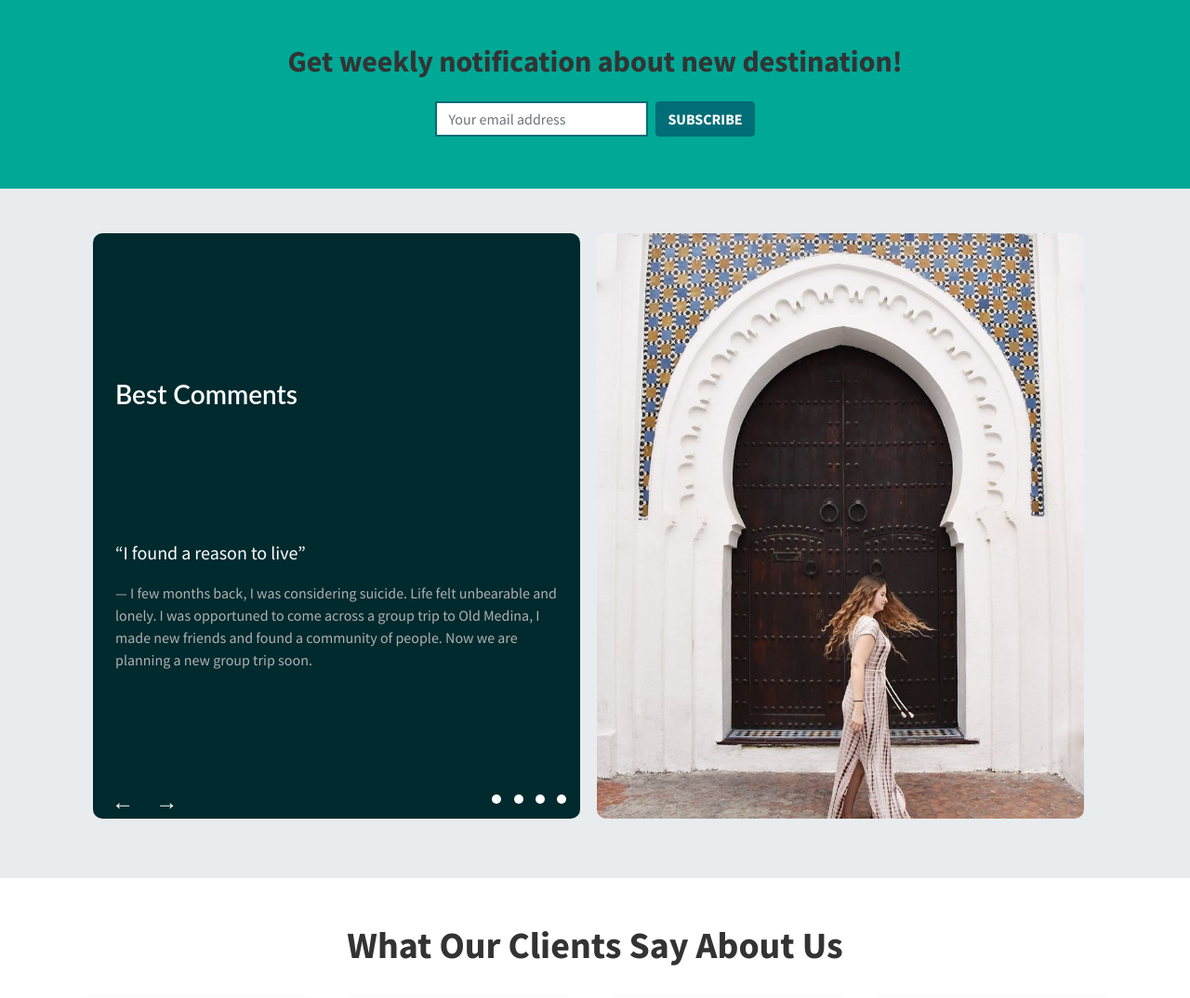
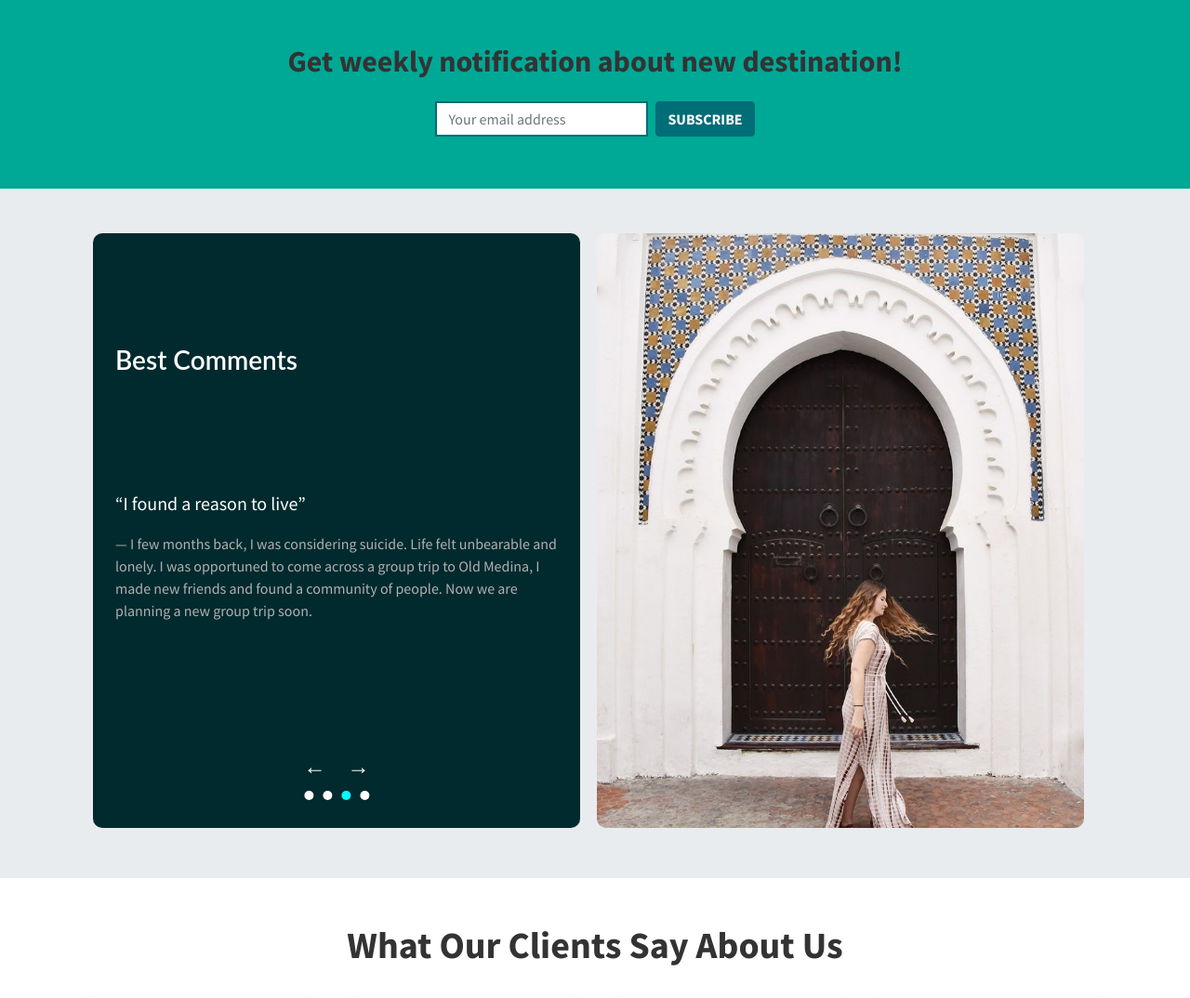
Before and after one commit to DevZakariaAz/PFE-Solicode, a PHP site: page /HomePage.html in a window 1280 px wide. Shown: the part 2931-4005 px from the top of the page at 93% size. Run offline with PHP 8.4, Linux system fonts and the light colour scheme; some libraries are stand-ins or nearby versions.

Commit message:
update in section best comments and add some picturs

```diff
--- a/Codage/HomePage.html
+++ b/Codage/HomePage.html
@@ -183,15 +183,16 @@
                                 new friends and found a community of people. Now we are planning a new group trip soon.
                             </footer>
                         </blockquote>
-                        <div class="navigation-arrows">
-                            <span class="arrow left-arrow"><a href="">&larr;</a> </span>
-                            <span class="arrow right-arrow"><a href="">&rarr;</a></span>
-                        </div>
-                        <div class="pagination-dots mt-2">
-                            <span class="dot"></span>
-                            <span class="dot"></span>
-                            <span class="dot"></span>
-                            <span class="dot"></span>
+                        <div class="navigation-arrows"><div>
+                            <span class="arrow left-arrow"><a href="#">&larr;</a></span>
+                            <span class="arrow right-arrow"><a href="#">&rarr;</a></span>
+                            </div>
+                            <div class="pagination-dots mt-2">
+                                <span class="dot"></span>
+                                <span class="dot"></span>
+                                <span class="dot" style="background-color: aqua;"></span>
+                                <span class="dot"></span>
+                            </div>
                         </div>
                     </div>
                 </div>
--- a/Codage/indexPage.css
+++ b/Codage/indexPage.css
@@ -286,7 +286,7 @@ body {
         /* gap: 71px; */
 
         width: 524px;
-        height: 630px;
+        height: 640px;
 
         /* Dark text color */
         background: #002A2E;
@@ -332,22 +332,27 @@ body {
 
 .navigation-arrows {
     position: absolute;
-    bottom: 0px;
-    left: 10px;
+    bottom: 30px;
+    /* Adjust to move above the dots */
+    left: 50%;
+    transform: translateX(-50%);
+    display: flex;
+    flex-direction: column;
+    align-items: center;
 }
 
 .arrow a {
     cursor: pointer;
     font-size: 24px;
-    color: white;
+    color: #ffffff;
     margin: 0 10px;
     text-decoration: none;
 }
 
 .pagination-dots {
-    position: absolute;
-    bottom: 10px;
-    right: 10px;
+    margin-top: 10px;
+    display: flex;
+    justify-content: center;
 }
 
 .dot {
@@ -355,7 +360,7 @@ body {
     width: 10px;
     height: 10px;
     margin: 0 5px;
-    background-color: white;
+    background-color: #ffffff;
     border-radius: 50%;
     cursor: pointer;
 }
@@ -364,7 +369,7 @@ body {
 .comment-image {
     width: 524px;
     /* Set your desired width */
-    height: 630px;
+    height: 640px;
     /* Set your desired height */
     border-radius: 10px;
     background: url('./img/best comments.jpg') no-repeat center center;
@@ -392,7 +397,15 @@ body {
     height: 500px;
     margin-right: 40px;
 }
+.Best_comments{
+    position: relative;
+    bottom: 40px;
 
+}
+.blockquote{
+    position: relative;
+    bottom: 60px;
+}
 .lead {
     font-size: 15px;
 }
```
Also changed, not shown: Codage/img/Patterns.png (added).
